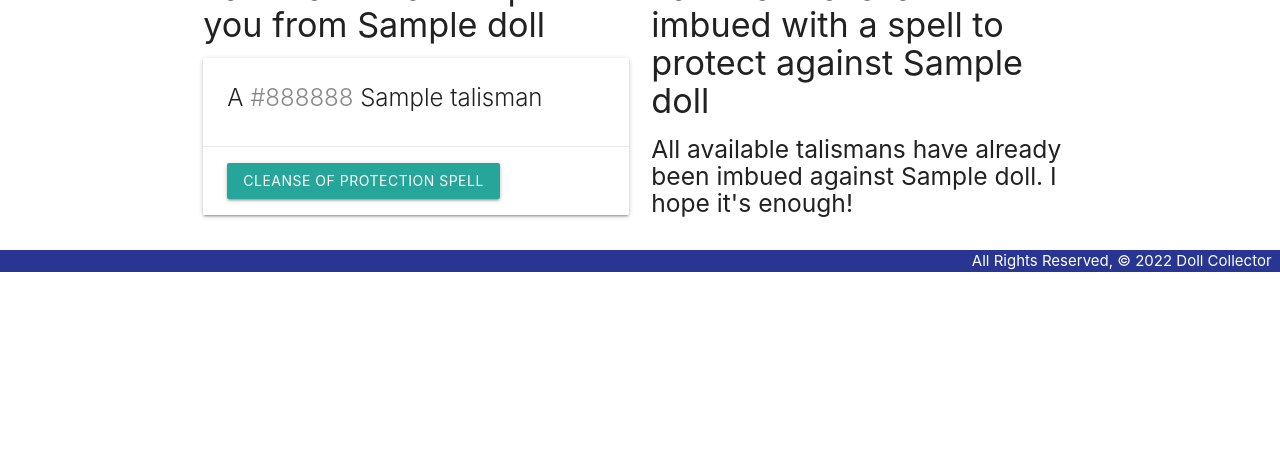
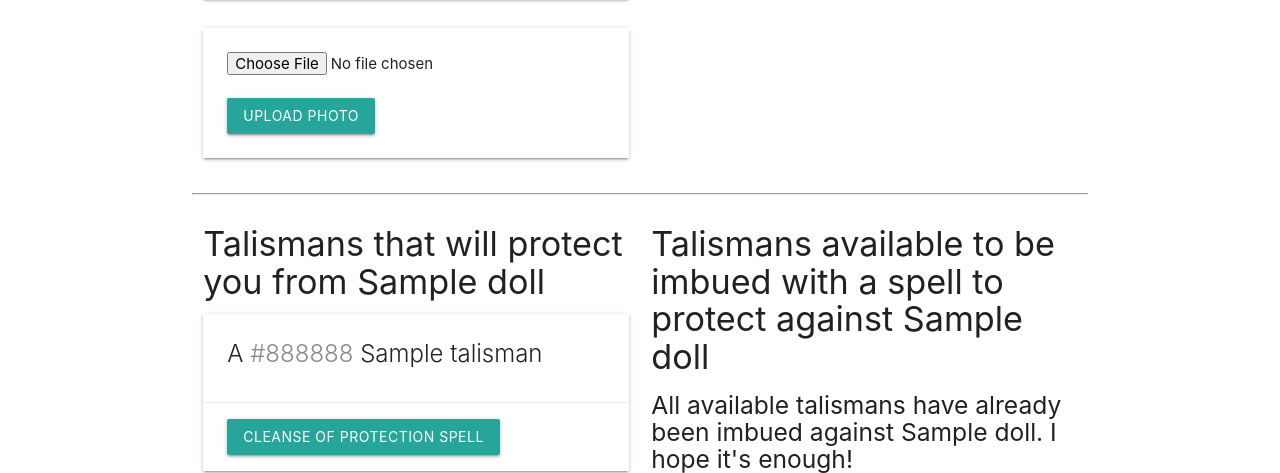
Before and after one commit to philkatie/doll-collector, a Django app: page /dolls/1 in a window 1280 px wide. Shown: the part 774-1247 px from the top of the page. Before the commit the page ends 1046 px from the top, so only its background shows below. Run offline with Django 4.2, Linux system fonts and the light colour scheme; tables that the repository leaves empty hold one stand-in row (values such as "Sample post").

Commit message:
updating urls, views, detail for photos

```diff
--- a/main_app/templates/dolls/detail.html
+++ b/main_app/templates/dolls/detail.html
@@ -21,6 +21,19 @@
         </div>
       </div>
     </div>
+    {% for photo in doll.photo_set.all %}
+      <img class="responsive-img card-panel" src="{{photo.url}}">
+    {% empty %}
+      <div class="card-panel teal-text center-align">No Photos Uploaded</div>
+    {% endfor %}
+
+    <form action="{% url 'add_photo' doll.id %}" enctype="multipart/form-data" method="POST" class="card-panel">
+      {% csrf_token %}
+      <input type="file" name="photo-file">
+      <br><br>
+      <input type="submit" class="btn" value="Upload Photo">
+  </form>
+
   </div>
   <div class="col s6">
     <h5>Conduct a Seance with {{ doll.name }}</h5>
--- a/main_app/urls.py
+++ b/main_app/urls.py
@@ -10,6 +10,7 @@ urlpatterns = [
     path('dolls/<int:pk>/update/', views.DollUpdate.as_view(), name='dolls_update'),
     path('dolls/<int:pk>/delete/', views.DollDelete.as_view(), name='dolls_delete'),
     path('dolls/<int:doll_id>/add_seance/', views.add_seance, name='add_seance'),
+    path('dolls/<int:doll_id>/add_photo/', views.add_photo, name='add_photo'),
     path('dolls/<int:doll_id>/assoc_talisman/<int:talisman_id>/', views.assoc_talisman, name='assoc_talisman'),
     path('dolls/<int:doll_id>/unassoc_talisman/<int:talisman_id>/', views.unassoc_talisman, name='unassoc_talisman'),
     path('talismans/', views.TalismanList.as_view(), name='talismans_index'),
--- a/main_app/views.py
+++ b/main_app/views.py
@@ -1,8 +1,13 @@
 from django.shortcuts import render, redirect
 from django.views.generic.edit import CreateView, UpdateView, DeleteView
 from django.views.generic import ListView, DetailView
-from .models import Doll, Talisman
+import uuid
+import boto3
+from .models import Doll, Talisman, Photo
 from .forms import SeanceForm
+
+S3_BASE_URL = 'https://s3.us-east-2.amazonaws.com/'
+BUCKET = 'catcollectorphilkatie'
 
 class DollCreate(CreateView):
     model = Doll
@@ -44,6 +49,23 @@ def add_seance(request, doll_id):
         new_seance.save()
     return redirect('detail', doll_id=doll_id)
 
+def add_photo(request, doll_id):
+    photo_file = request.FILES.get('photo-file', None)
+    if photo_file:
+        s3 = boto3.client('s3')
+        # need a unique "key" for S3 / needs image file extension too
+        key = uuid.uuid4().hex[:6] + photo_file.name[photo_file.name.rfind('.'):]
+        # just in case something goes wrong
+        try:
+            s3.upload_fileobj(photo_file, BUCKET, key)
+            # build the full url string
+            url = f"{S3_BASE_URL}{BUCKET}/{key}"
+            # we can assign to cat_id or cat (if you have a cat object)
+            Photo.objects.create(url=url, doll_id=doll_id)
+        except:
+            print('An error occurred uploading file to S3')
+    return redirect('detail', doll_id=doll_id)
+
 def assoc_talisman(request, doll_id, talisman_id):
     Doll.objects.get(id=doll_id).talismans.add(talisman_id)
     return redirect('detail', doll_id=doll_id)
```
